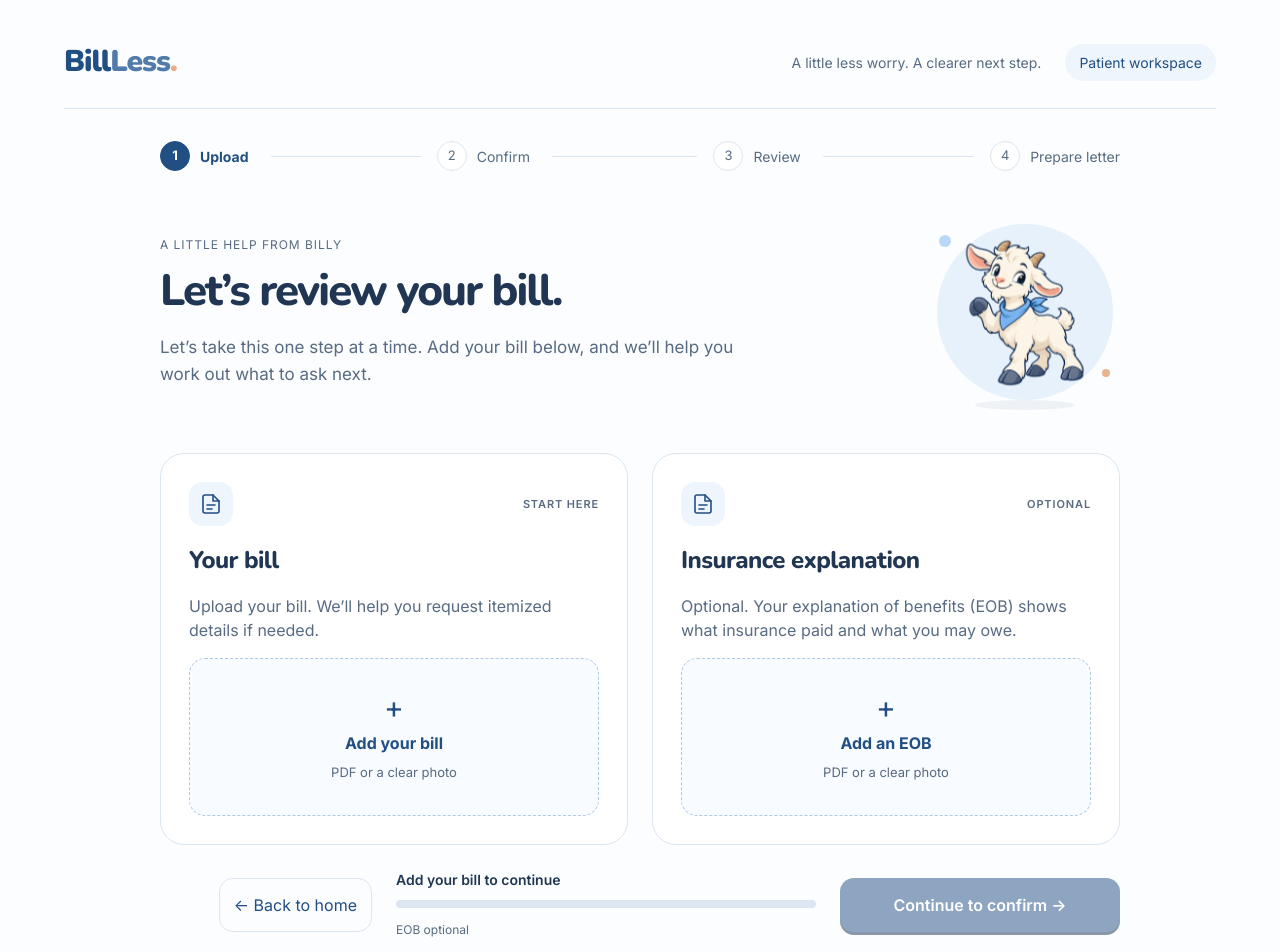
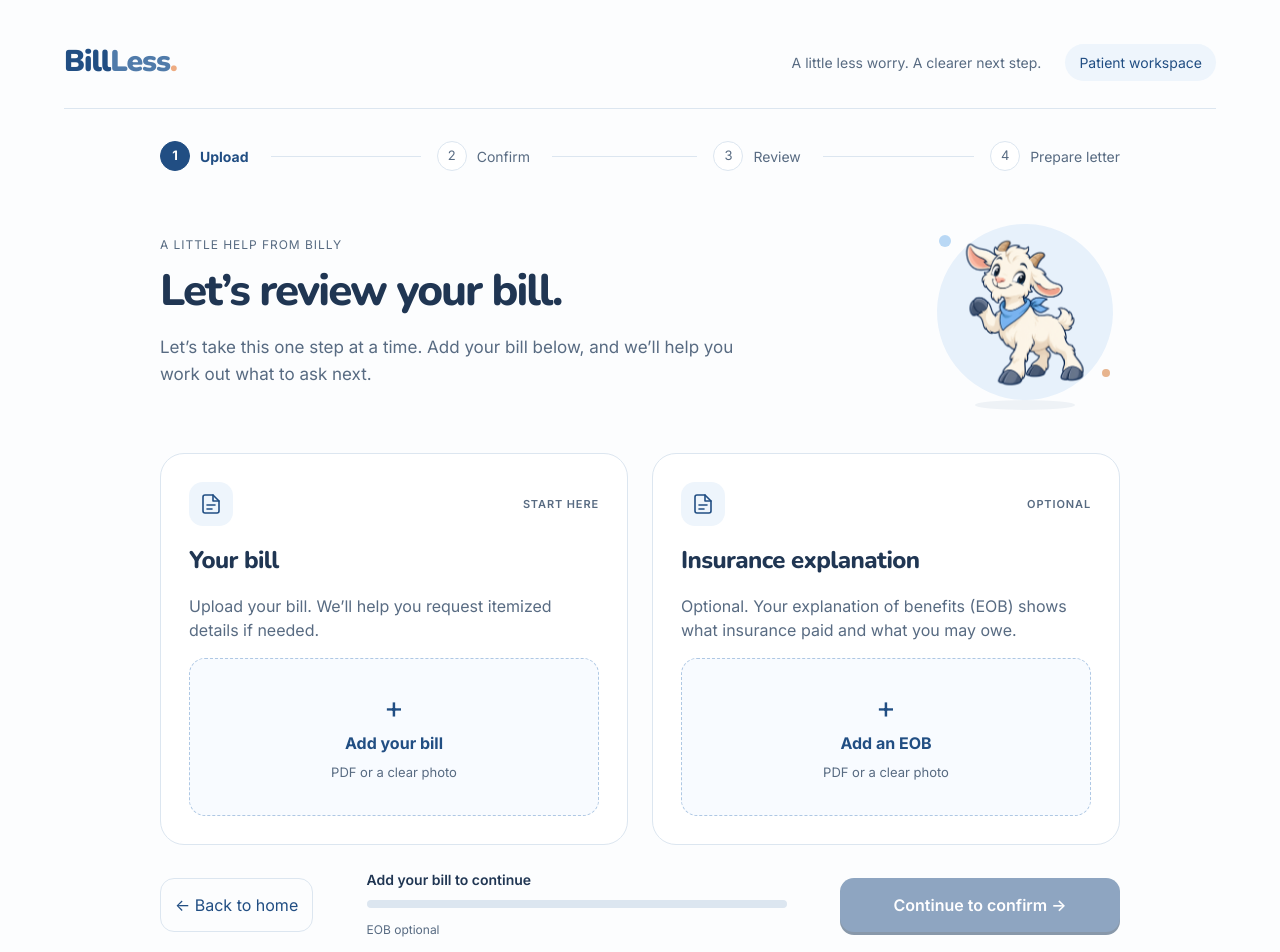
Before and after one commit to ArjunChavan2/MHACKS_2026, a Next.js app: page /review in a window 1280 px wide. Shown: the top 952 px of the page. Built offline with nearby package versions, Linux system fonts and the light colour scheme.

Commit message:
Align upload back button to the left edge

```diff
--- a/app/globals.css
+++ b/app/globals.css
@@ -776,7 +776,7 @@ h4 {
 }
 .billless-continue-row {
   display: flex;
-  justify-content: flex-end;
+  justify-content: space-between;
   align-items: center;
   gap: 24px;
 }
```
